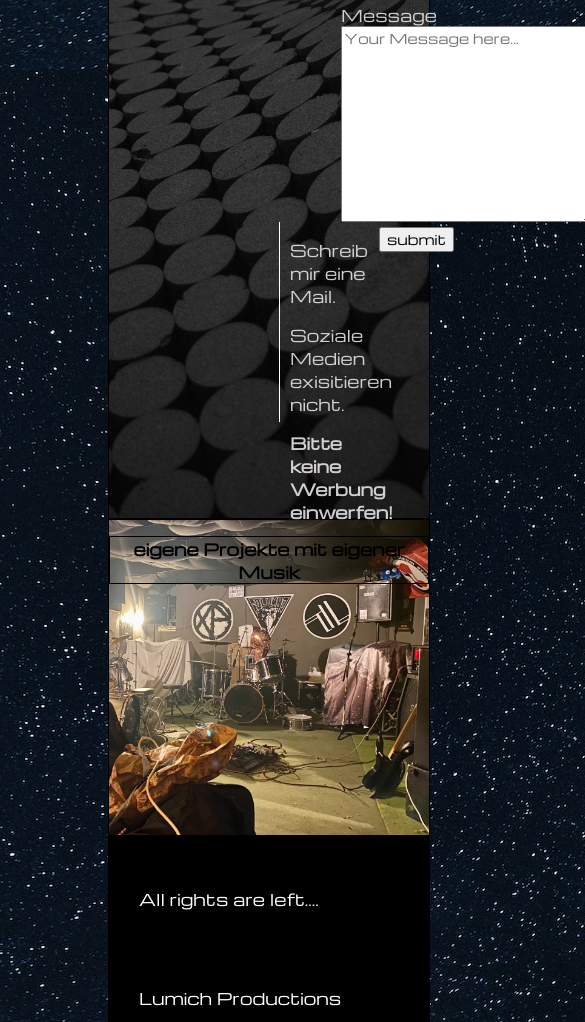
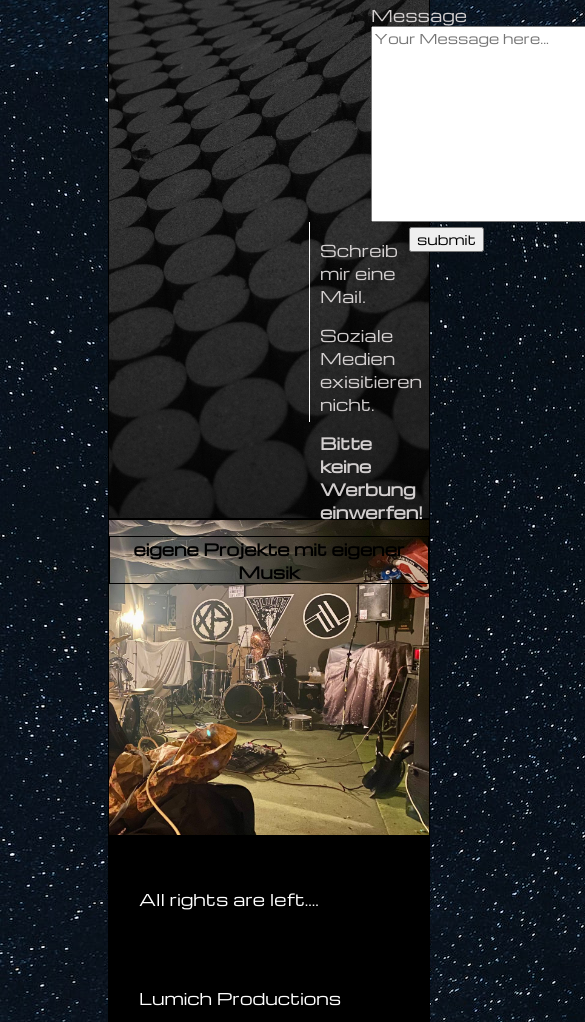
Before and after one commit to blumix77/portfolio, a plain HTML site: page contact.html in a window 390 px wide. Shown: the part 1210-2232 px from the top of the page, 585 px wide, since content can reach past the window. Drawn offline with nearby package versions, Linux system fonts and the light colour scheme.

Commit message:
responsive

```diff
--- a/contact.html
+++ b/contact.html
@@ -53,7 +53,9 @@
             <div class="contact-right">
                 <p>Schreib mir eine Mail.</p>
                 <p>Soziale Medien exisitieren nicht.</p>
+                <span>
                 <b>Bitte keine Werbung einwerfen!</b>
+                </span>
             </div>
         </div>
         <div class="box-3 box">
--- a/style.css
+++ b/style.css
@@ -131,11 +131,7 @@ h1 {
     border-left: 1px solid white;
     height: 200px;
     padding-left: 10px;
-    margin-left: 10px;
-}
-
-.contact-right b {
-    transform: scaleX(2);
+    margin-left: 40px;
 }
 
 h2 {
@@ -347,7 +343,7 @@ footer p:first-child {
 
 }
 
-@media (max-width: 768px) {
+@media (max-width: 500px) {
     ul {
         flex-direction: column;
         align-items: center;
```
Also changed, not shown: laufen.html (+0 -1 lines).
